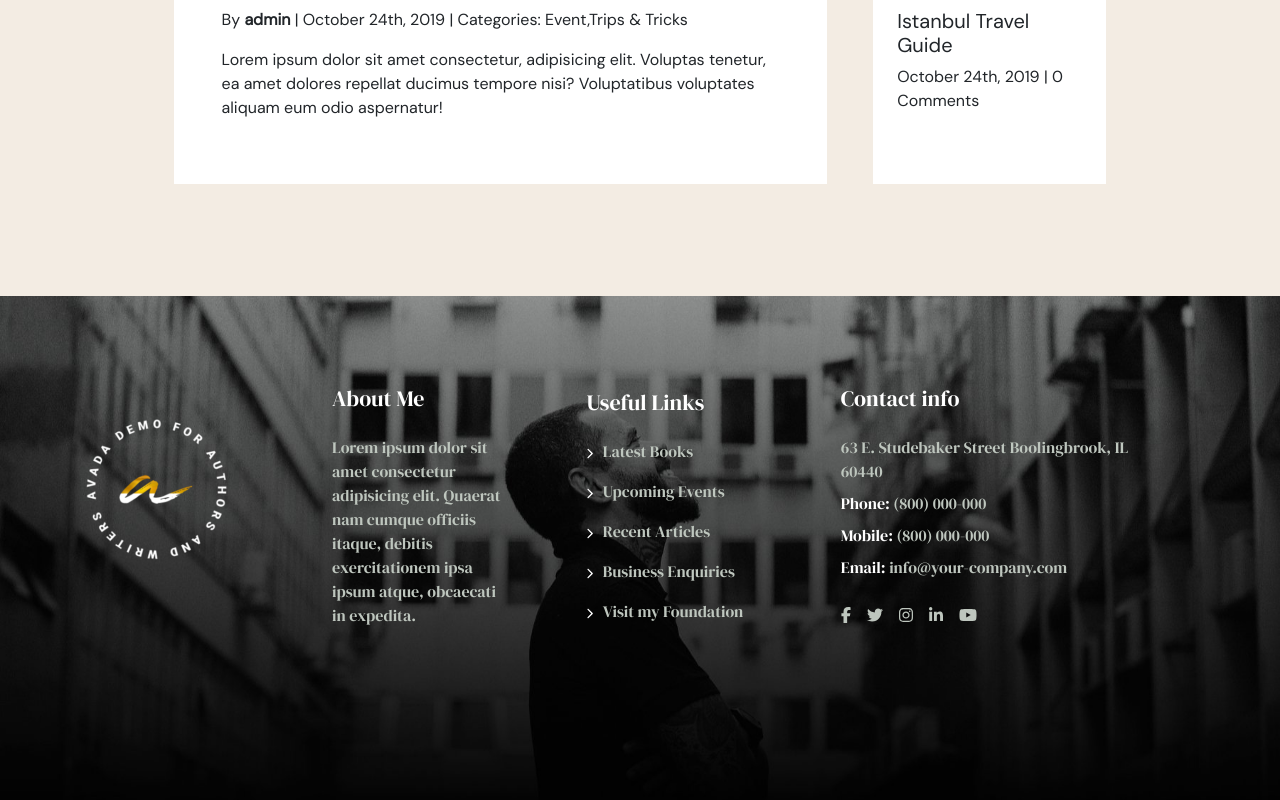
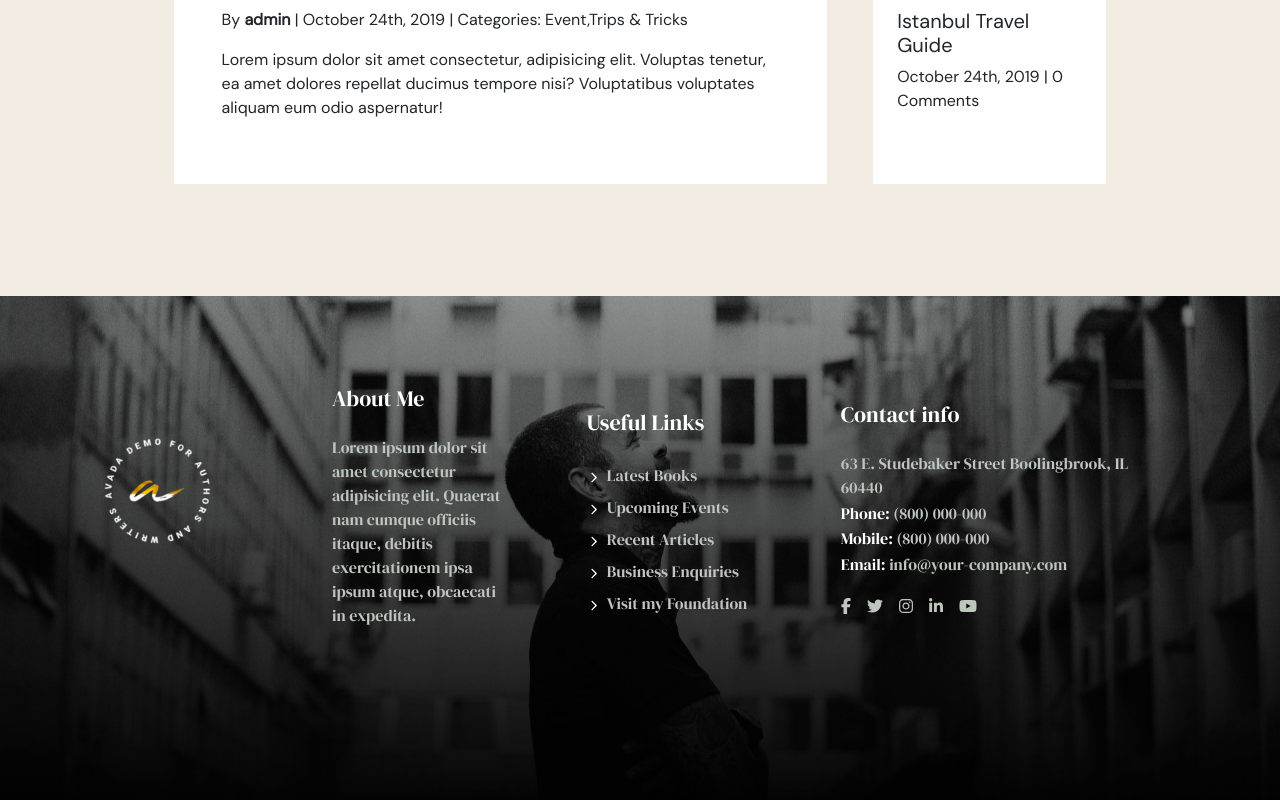
Before and after one commit to AntonioSabella/proj-html-vuejs, a Vue app: page / in a window 1280 px wide. Shown: the part 4821-5621 px from the top of the page. Built offline with nearby package versions, Linux system fonts and the light colour scheme; a web font is replaced by a local one.

Commit message:
Add FooterComponent style adjusts

```diff
--- a/src/components/footer-components/ContactsComponent.vue
+++ b/src/components/footer-components/ContactsComponent.vue
@@ -40,7 +40,7 @@ export default {
         color: $author-btn-pumice;
       }
       li {
-        padding-bottom: 0.5rem;
+        padding-bottom: 0.1rem;
         a {
           text-decoration: none;
           color: $author-btn-pumice;
--- a/src/components/footer-components/LogoFooterComponent.vue
+++ b/src/components/footer-components/LogoFooterComponent.vue
@@ -1,6 +1,6 @@
 <template>
      <div class="logo_footer">
-                <img width="200" src="@/assets/img/author-logo-round-200x205.png" alt="">
+                <img width="150" src="@/assets/img/author-logo-round-200x205.png" alt="">
      </div>
 </template>
 
--- a/src/components/footer-components/UsefulList.vue
+++ b/src/components/footer-components/UsefulList.vue
@@ -23,6 +23,7 @@ export default {
       ul {
         list-style: none;
         padding: 0;
+        margin: 0.25rem;
       }
       h5 {
         color: $author-text-white;
@@ -37,6 +38,10 @@ export default {
         a {
           text-decoration: none;
           color: $author-btn-pumice;
+          &:hover {
+          color: $author-text-white;
+
+          }
         }
         span {
           color: $author-text-white;
```
